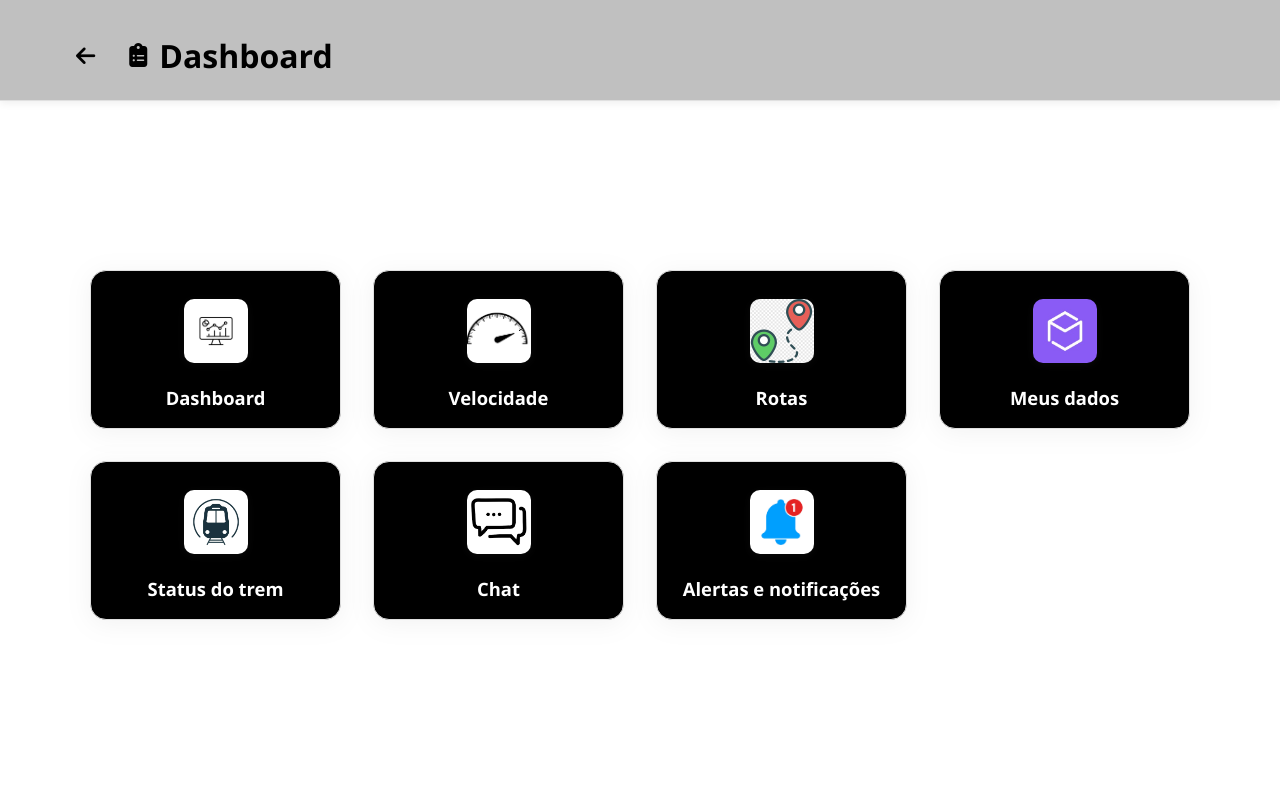
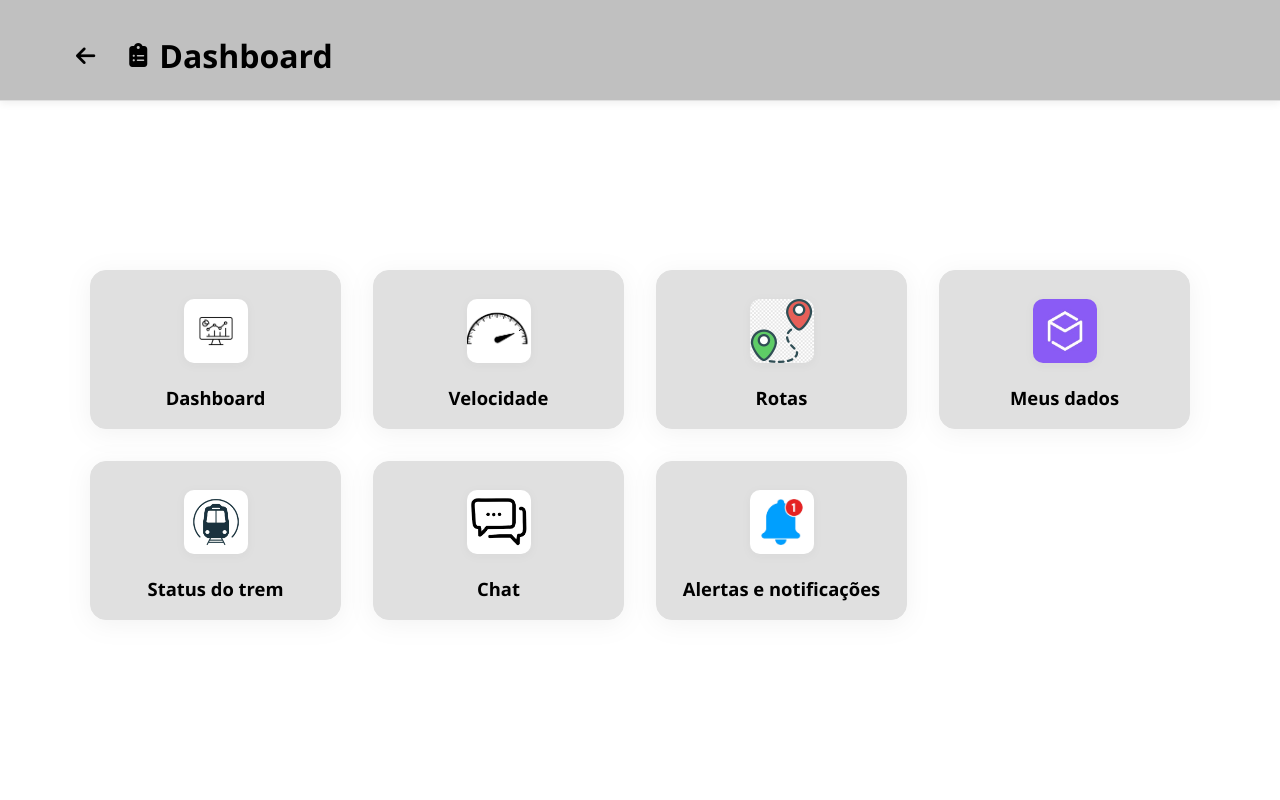
Before and after one commit to Guilherme-Engelmann/Mockup-MobileFirst, a PHP site: page /html/dashboard3.php in a window 1280 px wide. Run offline with PHP 8.4, Linux system fonts and the light colour scheme.

Commit message:
update - css

```diff
--- a/css/dashboard3.css
+++ b/css/dashboard3.css
@@ -90,7 +90,7 @@ body {
 }
 
 .app-item {
-    background: black;
+    background: #e0e0e0;
     border-radius: 16px;
     box-shadow: 0 4px 24px rgba(128, 128, 128, 0.10);
     display: flex;
@@ -114,7 +114,7 @@ body {
 }
 
 .app-item a {
-    color: white;
+    color: black;
     font-weight: 600;
     text-decoration: none;
     font-size: 1.15em;
```
